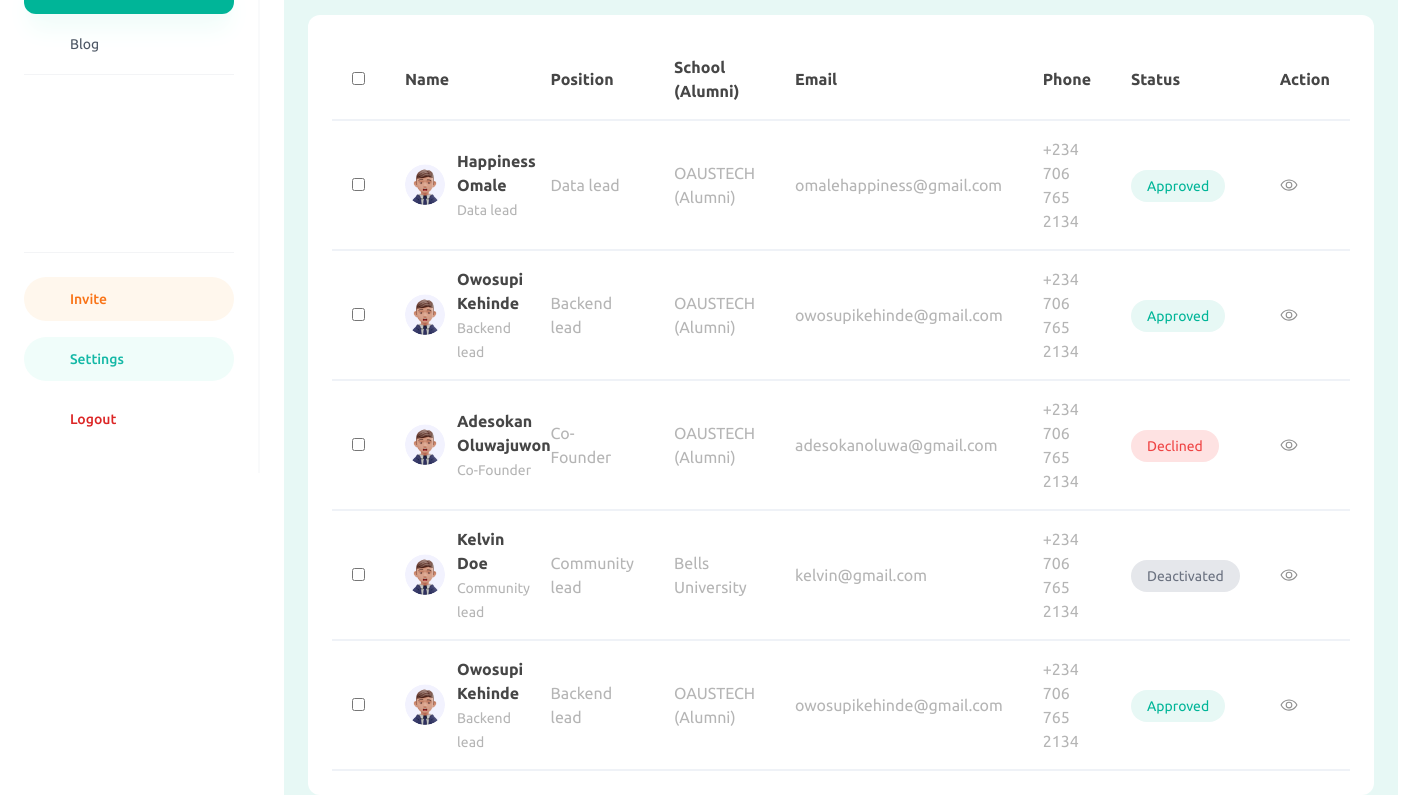
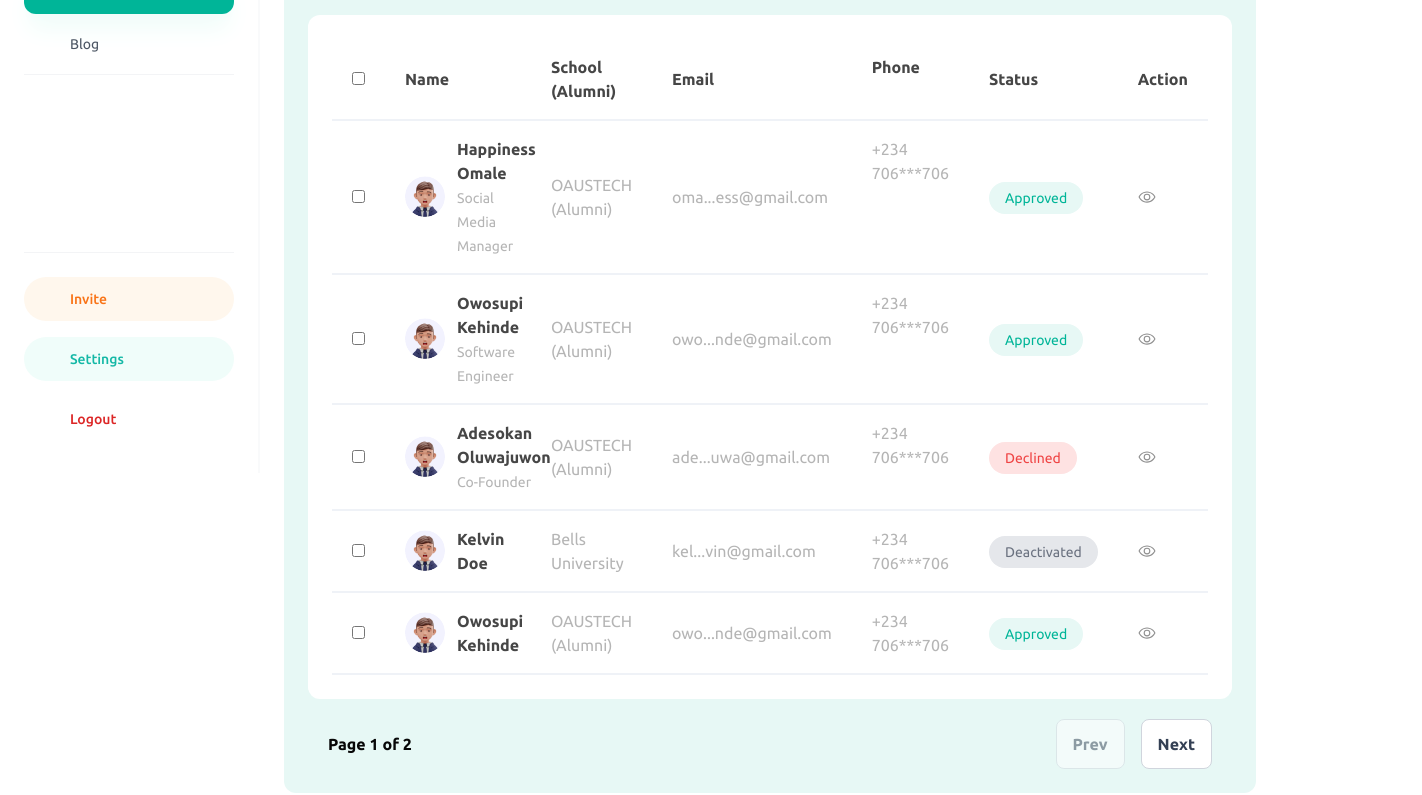
Before and after one commit to InventorsDev/inventors-admin, a Next.js app: page /inventors in a window 1280 px wide. Shown: the part 327-1122 px from the top of the page, 1422 px wide, since content can reach past the window. Built offline with nearby package versions, Linux system fonts and the light colour scheme; some icons are missing.

Commit message:
minor chnages to the Inventors page

```diff
--- /dev/null
+++ b/components/Button.jsx
@@ -0,0 +1,19 @@
+const Button = ({ children, mintGreenBtn = false, primaryButton = false, dangerButton = false, className, buttonProps }) => {
+  return (
+    <button
+      className={`${className} rounded-lg py-3 px-4 ${mintGreenBtn
+        ? 'bg-mintGreen text-primaryGreen'
+        : primaryButton
+          ? 'bg-primaryGreen text-white'
+          : dangerButton
+            ? 'text-[#AA0010] bg-transparent border border-[#AA0010]'
+            : 'bg-white text-[#344054] border border-[#D0D5DD]'
+        }`}
+      {...buttonProps}
+    >
+      {children}
+    </button>
+  )
+}
+
+export default Button
--- a/pages/inventors/index.js
+++ b/pages/inventors/index.js
@@ -3,72 +3,10 @@ import Layout from '@/layouts/main';
 
 import { Icon } from '@iconify/react';
 import Image from 'next/image';
+import Button from '@/components/Button';
 
-const leads = [
-	{
-		id: 1,
-		name: 'Happiness Omale',
-		position: 'Data lead',
-		school: 'OAUSTECH (Alumni)',
-		email: 'omalehappiness@gmail.com',
-		phone: '+234 706 765 2134',
-		status: 'Approved',
-	},
-	{
-		id: 2,
-		name: 'Owosupi Kehinde',
-		position: 'Backend lead',
-		school: 'OAUSTECH (Alumni)',
-		email: 'owosupikehinde@gmail.com',
-		phone: '+234 706 765 2134',
-		status: 'Approved',
-	},
-	{
-		id: 3,
-		name: 'Adesokan Oluwajuwon',
-		position: 'Co-Founder',
-		school: 'OAUSTECH (Alumni)',
-		email: 'adesokanoluwa@gmail.com',
-		phone: '+234 706 765 2134',
-		status: 'Declined',
-	},
-	{
-		id: 4,
-		name: 'Kelvin Doe',
-		position: 'Community lead',
-		school: 'Bells University',
-		email: 'kelvin@gmail.com',
-		phone: '+234 706 765 2134',
-		status: 'Deactivated',
-	},
-	{
-		id: 5,
-		name: 'Owosupi Kehinde',
-		position: 'Backend lead',
-		school: 'OAUSTECH (Alumni)',
-		email: 'owosupikehinde@gmail.com',
-		phone: '+234 706 765 2134',
-		status: 'Approved',
-	},
-	{
-		id: 6,
-		name: 'Kelvin Doe',
-		position: 'Backend lead',
-		school: 'Bells University',
-		email: 'kelvin@gmail.com',
-		phone: '+234 706 765 2134',
-		status: 'Unapproved',
-	},
-	{
-		id: 7,
-		name: 'Kelvin Doe',
-		position: 'Software engineer',
-		school: 'Bells University',
-		email: 'kelvin@gmail.com',
-		phone: '+234 706 765 2134',
-		status: 'Approved',
-	},
-];
+import { inventorsLeads } from '@/utils/leads';
+import { shortenEmail, shortenPhone } from '@/utils/helpers';
 
 const tabs = [
 	{ name: 'All', active: true },
@@ -81,7 +19,7 @@ const tabs = [
 const Inventors = () => {
 	const [selectedLeads, setSelectedLeads] = useState([]);
 	const [searchText, setSearchText] = useState('');
-	const [allLeads, setAllLeads] = useState(leads);
+	const [allLeads, setAllLeads] = useState(inventorsLeads);
 	const [filteredLeads, setFilteredLeads] = useState([]);
 
 	const [currentPage, setCurrentPage] = useState(1);
@@ -89,10 +27,10 @@ const Inventors = () => {
 
 	const indexOfLastLead = currentPage * leadsPerPage;
 	const indexOfFirstLead = indexOfLastLead - leadsPerPage;
-	const currentLeads = filteredLeads.slice(indexOfFirstLead, indexOfLastLead);
+	const currentLeads = filteredLeads?.slice(indexOfFirstLead, indexOfLastLead);
 
 	const nextPage = () => {
-		if (currentPage < Math.ceil(filteredLeads.length / leadsPerPage)) {
+		if (currentPage < Math.ceil(filteredLeads?.length / leadsPerPage)) {
 			setCurrentPage(currentPage + 1);
 		}
 	};
@@ -144,8 +82,8 @@ const Inventors = () => {
 					type="checkbox"
 					className="accent-primaryGreen"
 					checked={
-						filteredLeads.length > 0 &&
-						selectedLeads.length === filteredLeads.length
+						filteredLeads?.length > 0 &&
+						selectedLeads.length === filteredLeads?.length
 					}
 					onChange={(e) => {
 						if (e.target.checked) {
@@ -160,10 +98,9 @@ const Inventors = () => {
 			),
 		},
 		{ key: 'name', content: 'Name' },
-		{ key: 'position', content: 'Position' },
 		{ key: 'school', content: 'School (Alumni)' },
 		{ key: 'email', content: 'Email' },
-		{ key: 'phone', content: 'Phone' },
+		{ key: 'phone', content: 'Phone', className: 'hidden lg:block' },
 		{ key: 'status', content: 'Status' },
 		{ key: 'action', content: 'Action' },
 	];
@@ -180,29 +117,32 @@ const Inventors = () => {
 					className="border-[2px] border-[#E0E6EB] p-3 rounded-lg w-1/4 outline-none text-[#98A4AE]"
 				/>
 				<div className="flex gap-4 items-center">
-					<button
-						className="bg-mintGreen text-primaryGreen rounded-lg py-3 px-4 disabled:opacity-50 disabled:cursor-not-allowed"
-						onClick={() => setSelectedLeads(filteredLeads)}
-						disabled={filteredLeads.length === selectedLeads.length}
+					<Button
+						mintGreenBtn
+						buttonProps={{
+							onClick: () => setSelectedLeads(filteredLeads),
+							disabled: filteredLeads?.length === selectedLeads.length,
+						}}
+						className="disabled:opacity-50 disabled:cursor-not-allowed"
 					>
 						{selectedLeads.length > 0
 							? `Selected (${selectedLeads.length})`
 							: 'Select all'}
-					</button>
+					</Button>
 					{selectedLeads.length > 0 ? (
-						<button className="text-[#AA0010] bg-transparent rounded-lg py-3 px-4 flex items-center gap-3 border-2 border-[#AA0010]">
+						<Button dangerButton className={`flex items-center gap-3`}>
 							<Icon icon="bi:trash" className="text-lg" />
 							Deactivate ({selectedLeads.length})
-						</button>
+						</Button>
 					) : (
-						<button className="bg-primaryGreen text-white rounded-lg py-3 px-4 flex items-center gap-3">
+						<Button primaryButton className={`flex items-center gap-3`}>
 							<Icon icon="tabler:users" className="text-lg" />
 							Add new
 							<Icon
 								icon="solar:alt-arrow-down-line-duotone"
 								className="text-lg"
 							/>
-						</button>
+						</Button>
 					)}
 				</div>
 			</div>
@@ -219,14 +159,14 @@ const Inventors = () => {
 							onClick={() => {
 								// Filter leads based on tab
 								if (tab.name === 'All') {
-									setFilteredLeads(leads);
+									setFilteredLeads(allLeads);
 									tabs.forEach((tab) => (tab.active = false));
 									tab['active'] = true;
 									setSelectedLeads([]);
 									setSearchText('');
 								} else {
 									setFilteredLeads(
-										leads.filter((lead) => lead.status === tab.name)
+										allLeads?.filter((lead) => lead.status === tab.name)
 									);
 									tabs.forEach((tab) => (tab.active = false));
 									tab['active'] = true;
@@ -241,7 +181,7 @@ const Inventors = () => {
 				</ul>
 			</div>
 
-			{currentLeads.length === 0 && (
+			{currentLeads?.length === 0 && (
 				<div className="h-[600px] w-full flex justify-center items-center">
 					<div className="bg-white rounded-xl p-7 space-y-4 flex justify-center flex-col items-center">
 						<Image
@@ -256,28 +196,29 @@ const Inventors = () => {
 								Oops, Nothing to see here, right?
 							</h3>
 							<p className="text-[#98A4AE]">Let’s get your profile set up.</p>
-							<button className="bg-primaryGreen text-white rounded-lg py-3 px-4">
-								Go to profile
-							</button>
+							<Button primaryButton>Go to profile</Button>
 						</div>
 					</div>
 				</div>
 			)}
 
-			{currentLeads.length > 0 && (
+			{currentLeads?.length > 0 && (
 				<>
 					<div className="bg-white rounded-xl p-6 mt-5">
 						<table className="min-w-full">
 							<thead className="text-left text-[#464646] font-normal">
 								<tr className="border-b-[2px] border-[#EFF2F7]">
 									{tableHeaders.map((header) => (
-										<th key={header.key} className="py-4 px-5">
+										<th
+											key={header.key}
+											className={`py-4 px-5 ${header.className}`}
+										>
 											{header.content}
 										</th>
 									))}
 								</tr>
 							</thead>
-							<tbody className="overflow-y-scroll  overflow-auto">
+							<tbody className="">
 								{currentLeads?.map((lead, index) => (
 									<tr
 										key={index}
@@ -329,11 +270,14 @@ const Inventors = () => {
 											</div>
 										</td>
 										<td className="py-4 px-5 text-[#B5B5B5]">
-											{lead.position}
+											{lead.school + (lead.alumni ? ' (Alumni)' : '')}
 										</td>
-										<td className="py-4 px-5 text-[#B5B5B5]">{lead.school}</td>
-										<td className="py-4 px-5 text-[#B5B5B5]">{lead.email}</td>
-										<td className="py-4 px-5 text-[#B5B5B5]">{lead.phone}</td>
+										<td className="py-4 px-5 text-[#B5B5B5]">
+											{shortenEmail(lead.email)}
+										</td>
+										<td className="py-4 px-5 text-[#B5B5B5] hidden lg:block">
+											{shortenPhone(lead.phone)}
+										</td>
 										<td className="py-4 px-5">
 											<span
 												className={`${
@@ -364,25 +308,29 @@ const Inventors = () => {
 					<div className="flex items-center justify-between w-full pt-5 px-5 font-semibold">
 						<p className="text-[#070707]">
 							Page {currentPage} of{' '}
-							{Math.ceil(filteredLeads.length / leadsPerPage)}
+							{Math.ceil(filteredLeads?.length / leadsPerPage)}
 						</p>
 						<div className="flex gap-4 items-center">
-							<button
-								className="bg-white text-[#344054] py-2 px-4 rounded-lg border border-[#D0D5DD] disabled:opacity-50 disabled:cursor-not-allowed"
-								disabled={currentPage === 1}
-								onClick={prevPage}
+							<Button
+								className={`disabled:opacity-50 disabled:cursor-not-allowed`}
+								buttonProps={{
+									onClick: prevPage,
+									disabled: currentPage === 1,
+								}}
 							>
 								Prev
-							</button>
-							<button
-								className="bg-white text-[#344054] py-2 px-4 rounded-lg border border-[#D0D5DD] disabled:opacity-50 disabled:cursor-not-allowed"
-								onClick={nextPage}
-								disabled={
-									currentPage === Math.ceil(filteredLeads.length / leadsPerPage)
-								}
+							</Button>
+							<Button
+								className={`disabled:opacity-50 disabled:cursor-not-allowed`}
+								buttonProps={{
+									onClick: nextPage,
+									disabled:
+										currentPage ===
+										Math.ceil(filteredLeads?.length / leadsPerPage),
+								}}
 							>
-								Next{' '}
-							</button>
+								Next
+							</Button>
 						</div>
 					</div>
 				</>
--- /dev/null
+++ b/utils/helpers/index.js
@@ -0,0 +1,2 @@
+export { shortenEmail } from './shortenEmail';
+export { shortenPhone } from './shortenPhone';
--- /dev/null
+++ b/utils/helpers/shortenEmail.js
@@ -0,0 +1,9 @@
+export const shortenEmail = (email) => {
+	const emailParts = email.split('@');
+	const emailName = emailParts[0];
+	const emailDomain = emailParts[1];
+	const emailLength = emailName.length;
+	const emailStart = emailName.slice(0, 3);
+	const emailEnd = emailName.slice(emailLength - 3, emailLength);
+	return `${emailStart}...${emailEnd}@${emailDomain}`;
+};
--- /dev/null
+++ b/utils/helpers/shortenPhone.js
@@ -0,0 +1,9 @@
+export const shortenPhone = (phone) => {
+	const phoneParts = phone.split(' ');
+	const countryCode = phoneParts[0];
+	const phoneNumber = phoneParts[1];
+	const phoneLength = phoneNumber.length;
+	const phoneStart = phoneNumber.slice(0, 3);
+	const phoneEnd = phoneNumber.slice(phoneLength - 3, phoneLength);
+	return `${countryCode} ${phoneStart}***${phoneEnd}`;
+};
--- /dev/null
+++ b/utils/leads.js
@@ -0,0 +1,68 @@
+export const inventorsLeads = [
+	{
+		id: 1,
+		name: 'Happiness Omale',
+		position: 'Social Media Manager',
+		school: 'OAUSTECH',
+		email: 'omalehappiness@gmail.com',
+		phone: '+234 706 765 2134',
+		status: 'Approved',
+		alumni: true,
+	},
+	{
+		id: 2,
+		name: 'Owosupi Kehinde',
+		position: 'Software Engineer',
+		school: 'OAUSTECH',
+		email: 'owosupikehinde@gmail.com',
+		phone: '+234 706 765 2134',
+		status: 'Approved',
+		alumni: true,
+	},
+	{
+		id: 3,
+		name: 'Adesokan Oluwajuwon',
+		position: 'Co-Founder',
+		school: 'OAUSTECH',
+		email: 'adesokanoluwa@gmail.com',
+		phone: '+234 706 765 2134',
+		status: 'Declined',
+		alumni: true,
+	},
+	{
+		id: 4,
+		name: 'Kelvin Doe',
+		school: 'Bells University',
+		email: 'kelvin@gmail.com',
+		phone: '+234 706 765 2134',
+		status: 'Deactivated',
+		alumni: false,
+	},
+	{
+		id: 5,
+		name: 'Owosupi Kehinde',
+		school: 'OAUSTECH',
+		email: 'owosupikehinde@gmail.com',
+		phone: '+234 706 765 2134',
+		status: 'Approved',
+		alumni: true,
+	},
+	{
+		id: 6,
+		name: 'Kelvin Doe',
+		school: 'Bells University',
+		email: 'kelvin@gmail.com',
+		phone: '+234 706 765 2134',
+		status: 'Unapproved',
+		alumni: false,
+	},
+	{
+		id: 7,
+		name: 'Kelvin Doe',
+		school: 'Bells University',
+		email: 'kelvin@gmail.com',
+		phone: '+234 706 765 2134',
+		status: 'Approved',
+		alumni: false,
+	},
+];
```
